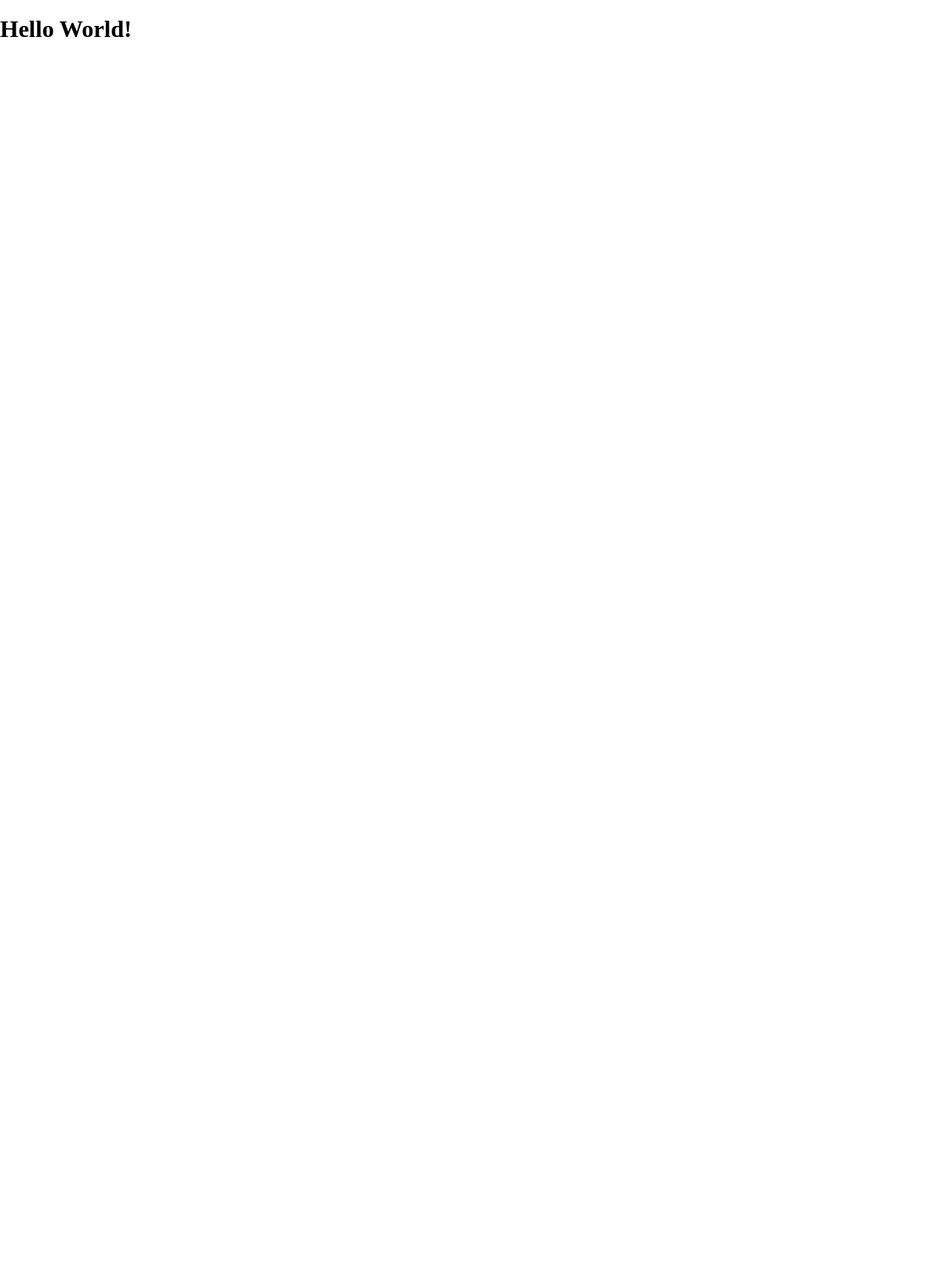
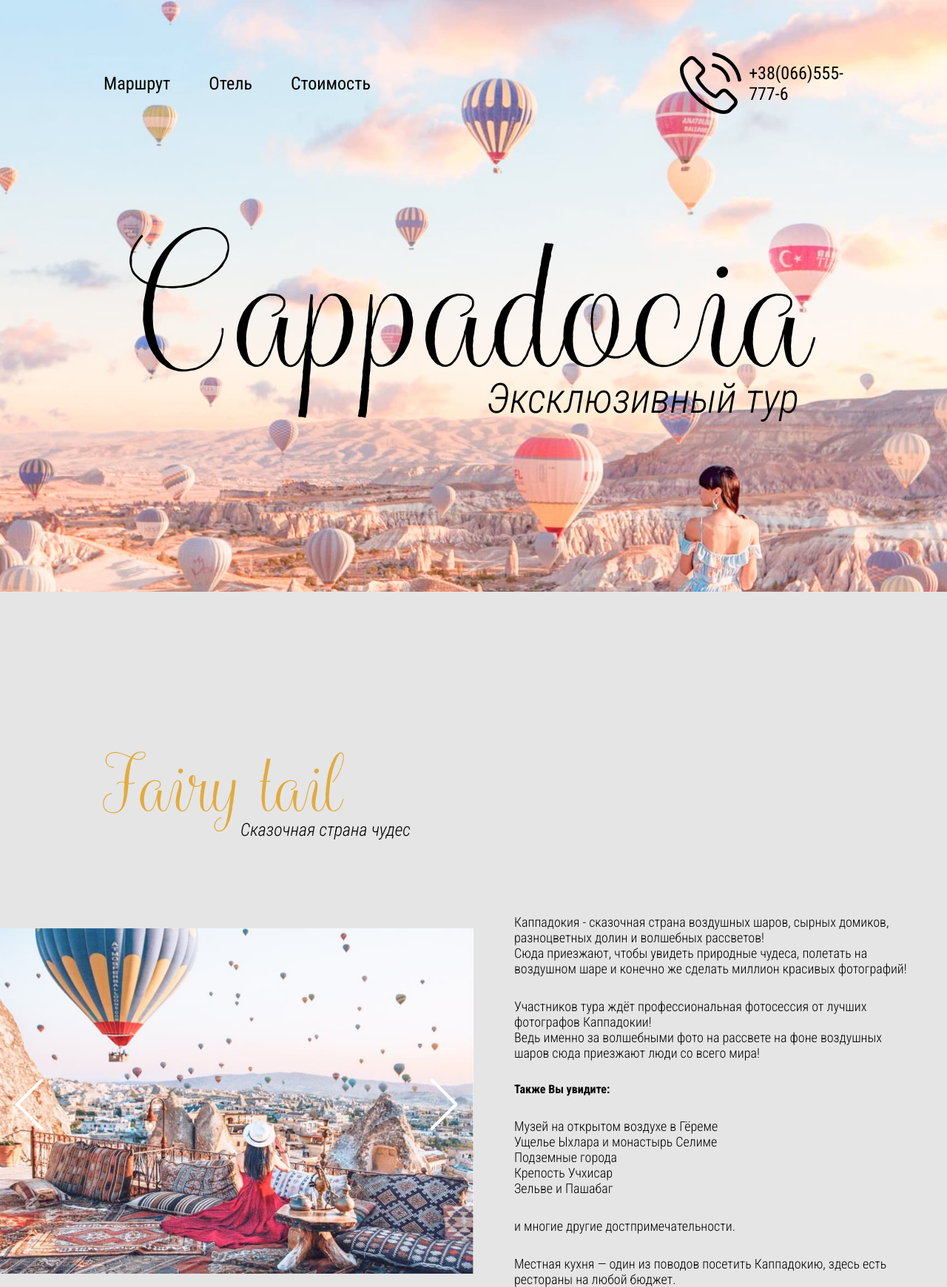
Before and after one commit to ValentinGor/cappadocia, a plain HTML site: page index.html in a window 1280 px wide. Shown: the whole page at 74% size. Before the commit the page ends 800 px from the top, so only its background shows below. Drawn offline with nearby package versions, Linux system fonts and the light colour scheme.

Commit message:
Верстка Первого и Второго экрана

```diff
--- a/css/main.css
+++ b/css/main.css
@@ -0,0 +1,180 @@
+html body {
+    background-color: #E5E5E5;
+    font-family: 'Roboto Condensed', sans-serif;
+    font-style: normal;
+    font-weight: normal;
+}
+
+img {
+    width: 100%;
+    max-width: 100%;
+    height: auto;
+}
+
+.owl-nav {
+    display: flex;
+    justify-content: space-between;
+    align-items: center;
+    position: absolute;
+    top: calc(50% - 35px);
+    width: 100%;
+    margin: 0;
+    padding: 0;
+}
+
+.owl-theme .owl-nav [class*="owl-"]:hover {
+    background: transparent;
+    color: #FFF;
+    text-decoration: none;
+}
+
+.owl-theme .owl-nav {
+    margin-top: 0;
+}
+
+.main__block {
+    background-repeat: no-repeat;
+    background-size: cover;
+    width: 100%;
+    min-width: 280px;
+    height: auto;
+    min-height: 100vh;
+}
+
+.container {
+    position: relative;
+    width: 100%;
+    max-width: 1200px;
+    margin: 0 auto;
+}
+
+.mobile-top__line_menu {
+    display: none;
+}
+
+.top__line {
+    display: flex;
+    justify-content: space-between;
+    align-items: center;
+    padding-top: 71px;
+}
+
+.top__line_menu-links ul {
+    display: flex;
+    justify-content: flex-start;
+    align-items: center;
+    margin: 0;
+    padding: 0;
+}
+
+.top__line_menu-links ul li {
+    list-style-type: none;
+    margin-right: 52px;
+}
+
+.top__line_menu-links ul li:last-child {
+    margin-right: 0;
+}
+
+.top__line_menu-links ul li a {
+    font-size: 24px;
+    line-height: 28px;
+    color: #000000;
+    text-decoration: none;
+}
+
+.top__line_phone a {
+    display: flex;
+    justify-content: flex-start;
+    align-items: center;
+
+    font-size: 24px;
+    line-height: 28px;
+    color: #000000;
+    text-decoration: none;
+}
+
+.top__line_phone a img {
+    margin-right: 10px;
+}
+
+.main__slag_head h1 {
+    font-family: 'Balqis', sans-serif;
+    font-style: normal;
+    font-weight: normal;
+    font-size: 250px;
+    line-height: 1;
+
+    color: #000000;
+    text-align: center;
+}
+
+.main__slag_text {
+    text-align: right;
+    margin-right: 117px;
+    position: relative;
+    top: -208px;
+}
+
+.main__slag_text h2 {
+    font-style: italic;
+    font-weight: 300;
+    font-size: 56px;
+    line-height: 66px;
+    color: #000000;
+}
+
+.second__block {
+    padding-top: 200px;
+
+}
+
+.second__block_head {
+    font-family: 'Balqis', sans-serif;
+    font-style: normal;
+    font-weight: normal;
+    font-size: 96px;
+    line-height: 128px;
+
+    color: #E2AB3F;
+}
+
+.second__block_slag {
+    font-style: italic;
+    font-weight: 300;
+    font-size: 24px;
+    line-height: 28px;
+    color: #000000;
+    margin-left: 185px;
+    margin-top: -20px;
+}
+
+.container-fluid {
+    display: flex;
+    justify-content: flex-start;
+    align-items: center;
+    margin-top: 100px;
+}
+
+.text__info {
+    margin-left: 55px;
+    width: 545px;
+}
+
+.text__info_p {
+    margin-bottom: 50px;
+}
+
+.text__info_p p {
+    font-weight: 300;
+    font-size: 18px;
+    line-height: 21px;
+
+    color: #000000;
+    margin: 0;
+    padding: 0;
+}
+
+.slider {
+    width: 50%;
+}
--- a/css/media.css
+++ b/css/media.css
@@ -0,0 +1,127 @@
+@media (min-width: 0) and (max-width: 1600px) {
+
+}
+
+@media (min-width: 0) and (max-width: 1440px) {
+
+}
+
+@media (min-width: 0) and (max-width: 1366px) {
+    .container {
+        max-width: 1000px;
+    }
+
+    .main__slag_head h1 {
+        font-size: 225px;
+    }
+
+    .main__slag_text {
+        margin-right: 60px;
+        top: -175px;
+    }
+
+    .text__info_p {
+        margin-bottom: 30px;
+    }
+}
+
+@media (min-width: 0) and (max-width: 1199px) {
+    .container {
+        max-width: 940px;
+    }
+
+    .main__slag_head h1 {
+        font-size: 205px;
+    }
+
+    .main__slag_text {
+        margin-right: 70px;
+        top: -162px;
+    }
+
+    .container-fluid {
+        flex-direction: column;
+    }
+
+    .slider {
+        width: 100%;
+    }
+
+    .text__info {
+        width: calc(100% - 30px);
+        margin: 50px 15px;
+        padding: 0 15px;
+    }
+}
+
+@media (min-width: 0) and (max-width: 991px) {
+    .container {
+        max-width: 740px;
+    }
+
+    .top__line_menu-links ul li {
+        margin-right: 35px;
+    }
+
+    .main__slag_head h1 {
+        font-size: 170px;
+    }
+
+    .main__slag_text {
+        margin-right: 35px;
+        top: -142px;
+    }
+
+}
+
+@media (min-width: 0) and (max-width: 767px) {
+    .container {
+        max-width: 540px;
+    }
+
+    .top__line_menu {
+        display: none;
+    }
+
+    .main__slag_head h1 {
+        font-size: 120px;
+    }
+
+    .main__slag_text {
+        margin-right: 0;
+        top: 0;
+        text-align: center;
+    }
+
+    .mobile-top__line_menu {
+        display: flex;
+        justify-content: center;
+        align-items: center;
+        width: 30px;
+        height: 30px;
+        background: black;
+    }
+}
+
+@media (min-width: 0) and (max-width: 575px) {
+    .container {
+        max-width: calc(100% - 30px);
+        margin: 0 15px;
+    }
+
+    .main__slag_head h1 {
+        font-size: 76px;
+    }
+
+    .main__slag_text h2 {
+        font-size: 36px;
+    }
+}
+
+@media (min-width: 0) and (max-width: 479px) {
+
+}
+
+@media (min-width: 0) and (max-width: 360px) {
+
+}
--- a/index.html
+++ b/index.html
@@ -10,13 +10,102 @@
     <!--  Fonts  -->
     <link href="https://fonts.googleapis.com/css2?family=Roboto+Condensed:ital,wght@0,300;0,400;0,700;1,300;1,400;1,700&display=swap" rel="stylesheet">
     <link rel="stylesheet" href="fonts/stylesheet.css">
+    <link rel="stylesheet" href="https://cdnjs.cloudflare.com/ajax/libs/OwlCarousel2/2.3.4/assets/owl.carousel.min.css">
+    <link rel="stylesheet" href="https://cdnjs.cloudflare.com/ajax/libs/OwlCarousel2/2.3.4/assets/owl.theme.default.min.css">
     <link rel="stylesheet" href="css/main.css">
     <link rel="stylesheet" href="css/media.css">
 
     <title>Document</title>
 </head>
 <body>
-<h1>Hello World!</h1>
+<div class="main__block" style="background-image:url(img/bg-main.jpg);">
+    <div class="container">
+        <div class="top__line">
+            <div class="mobile-top__line_menu"></div>
+            <div class="top__line_menu">
+                <div class="top__line_menu-links">
+                    <ul>
+                        <li><a href="#">Маршрут</a></li>
+                        <li><a href="#">Отель</a></li>
+                        <li><a href="#">Стоимость</a></li>
+                    </ul>
+                </div>
+            </div>
+            <div class="top__line_phone">
+                <a href="tel:+380665557776">
+                    <img src="img/ico-phone.svg" alt="img">
+                    +38(066)555-777-6
+                </a>
+            </div>
+        </div>
+    </div>
+    <div class="container">
+        <div class="main__slag">
+            <div class="main__slag_head">
+                <h1>Cappadocia</h1>
+            </div>
+            <div class="main__slag_text">
+                <h2>Эксклюзивный тур</h2>
+            </div>
+        </div>
+    </div>
+</div>
+<div class="second__block">
+    <div class="container">
+        <div class="second__block_head">
+            Fairy tail
+        </div>
+        <div class="second__block_slag">
+            Сказочная страна чудес
+        </div>
+    </div>
+    <div class="container-fluid">
+        <div class="slider">
+            <div class="owl-carousel owl-theme">
+                <div class="item">
+                    <img src="img/slide-01.jpg" alt="img">
+                </div>
+                <div class="item">
+                    <img src="img/slide-02.jpg" alt="img">
+                </div>
+                <div class="item">
+                    <img src="img/slide-03.jpg" alt="img">
+                </div>
+            </div>
+        </div>
+        <div class="text__info">
+            <div class="text__info_p">
+                <p>Каппадокия - сказочная страна воздушных шаров, сырных домиков, разноцветных долин и волшебных рассветов! </p>
+                <p>Сюда приезжают, чтобы увидеть природные чудеса, полетать на воздушном шаре и конечно же сделать миллион красивых фотографий! </p>
+            </div>
+
+            <div class="text__info_p">
+                <p>Участников тура ждёт профессиональная фотосессия от лучших фотографов Каппадокии! </p>
+                <p>Ведь именно за волшебными фото на рассвете на фоне воздушных шаров сюда приезжают люди со всего мира! </p>
+            </div>
+            <div class="text__info_p">
+                <h4>Также Вы увидите:</h4>
+            </div>
+
+            <div class="text__info_p">
+                <p>Музей на открытом воздухе в Гёреме</p>
+                <p>Ущелье Ыхлара и монастырь Селиме</p>
+                <p>Подземные города</p>
+                <p>Крепость Учхисар</p>
+                <p>Зельве и Пашабаг</p>
+            </div>
+            <div class="text__info_p">
+                <p>и многие другие достпримечательности.</p>
+            </div>
+            <div class="text__info_p" style="margin-bottom: 0">
+                <p>Местная кухня — один из поводов посетить Каппадокию, здесь есть рестораны на любой бюджет.</p>
+            </div>
+        </div>
+    </div>
+</div>
+
+<script src="https://cdnjs.cloudflare.com/ajax/libs/jquery/3.5.1/jquery.min.js"></script>
+<script src="https://cdnjs.cloudflare.com/ajax/libs/OwlCarousel2/2.3.4/owl.carousel.min.js"></script>
 <script src="js/main.js"></script>
 </body>
 </html>
--- a/js/main.js
+++ b/js/main.js
@@ -0,0 +1,18 @@
+$('.owl-carousel').owlCarousel({
+    loop: true,
+    margin: 10,
+    nav: true,
+    dots: false,
+    navText: ["<img src=\"img/nav-prev.svg\" alt=\"img\">", "<img src=\"img/nav-next.svg\" alt=\"img\">"],
+    responsive: {
+        0: {
+            items: 1
+        },
+        600: {
+            items: 1
+        },
+        1000: {
+            items: 1
+        }
+    }
+})
```
Also changed, not shown: img/ico-phone.svg (added), img/nav-next.svg (added), img/nav-prev.svg (added).
